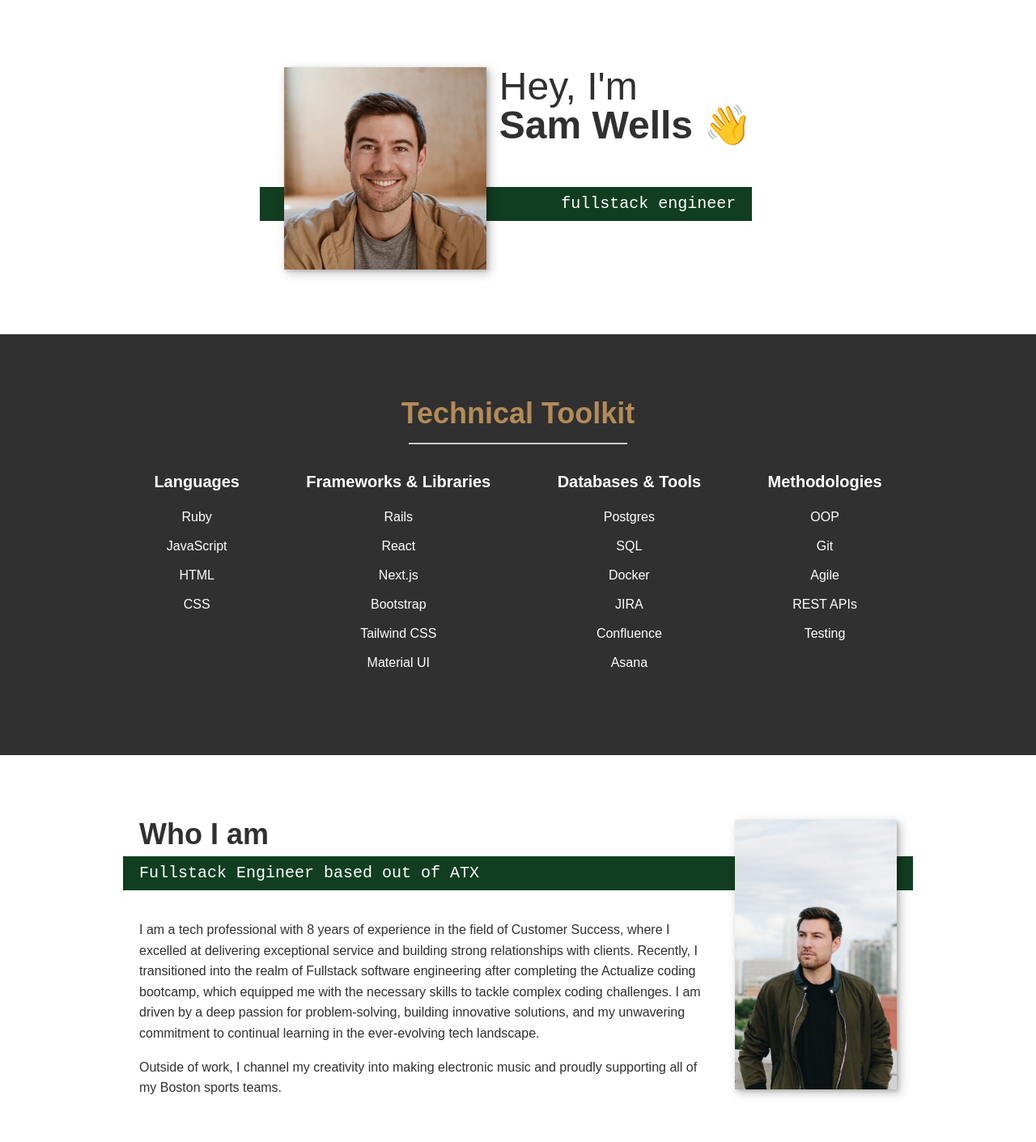
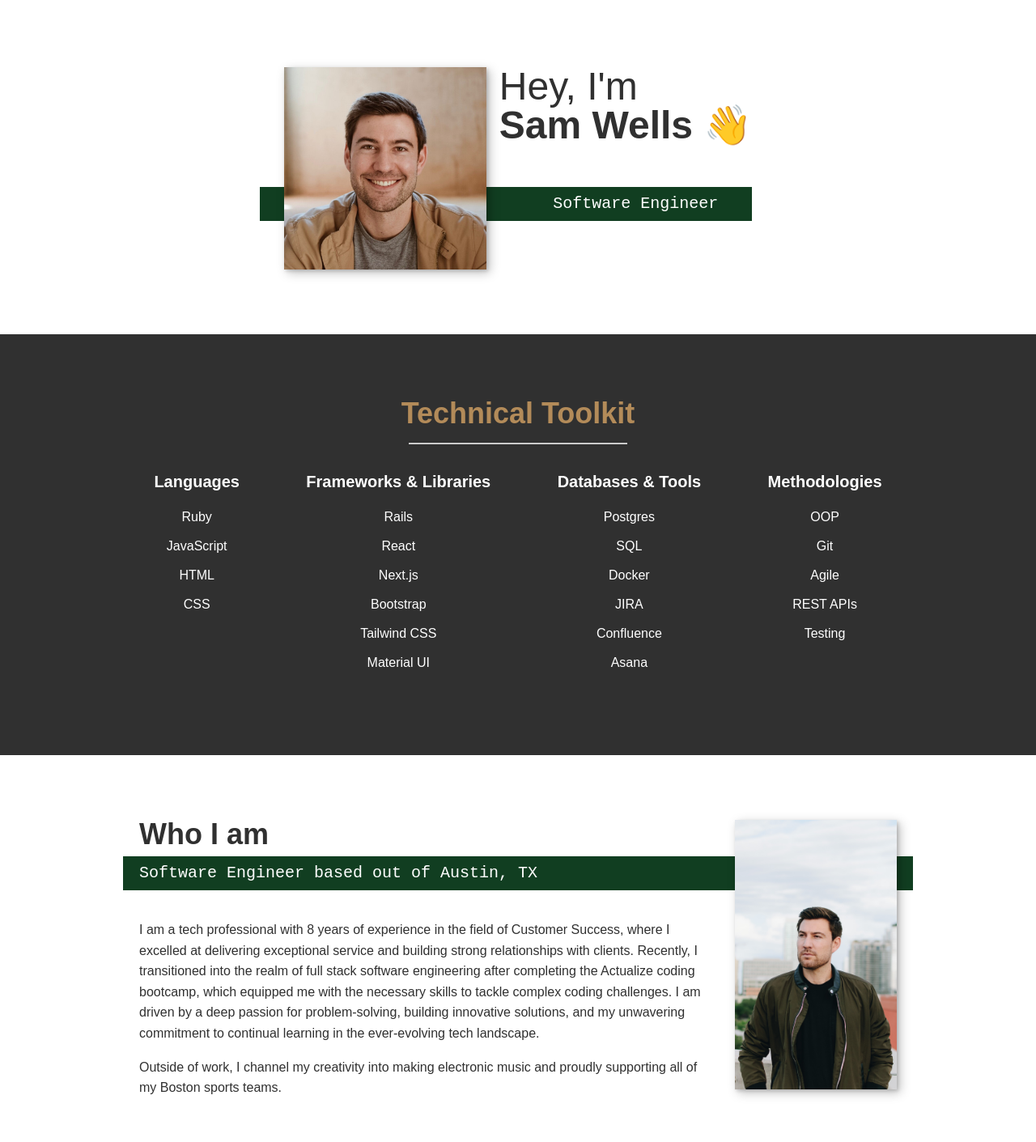
Before and after one commit to sfwells0518/sams-portfolio, a website built with Vite: page index.html in a window 1280 px wide. Shown: the part 29-1440 px from the top of the page at 81% size. Built offline with nearby package versions, Linux system fonts and the light colour scheme; a web font is replaced by a local one.

Commit message:
update wording in html

```diff
--- a/index.css
+++ b/index.css
@@ -126,7 +126,7 @@ h3 {
   /* background: var(--clr-accent); */
   background: #113E21;
   color: var(--clr-light);
-  padding: .25em 1em;
+  padding: .25em 2.1em;
   font-family: var(--ff-secondary);
   margin-bottom: 1em;
 }
--- a/index.html
+++ b/index.html
@@ -37,7 +37,7 @@
     <h1 class="section__title section__title--intro">
       Hey, I'm <strong>Sam Wells 👋</strong>
     </h1>
-    <p class="section__subtitle section__subtitle--intro">fullstack engineer</p>
+    <p class="section__subtitle section__subtitle--intro">Software Engineer</p>
     <img src="/sam-linkedin-pic.jpg" alt="pic of sam" class="intro__img">
   </section>
 
@@ -92,14 +92,14 @@
   <!--About Me-->
   <section class="about-me" id="about">
     <h2 class="section__title section__title--about">Who I am</h2>
-    <p class="section__subtitle section__subtitle--about">Fullstack Engineer based out of ATX</p>
+    <p class="section__subtitle section__subtitle--about">Software Engineer based out of Austin, TX</p>
 
     <div class="about-me__body">
       <p>
         I am a tech professional with 8 years of experience in the field of Customer Success, where I excelled at
         delivering
         exceptional service and building strong relationships with clients. Recently, I transitioned into the realm of
-        Fullstack
+        full stack
         software engineering after completing the Actualize coding bootcamp, which equipped me with the necessary skills
         to
         tackle complex coding challenges. I am driven by a deep passion for problem-solving, building innovative
```
